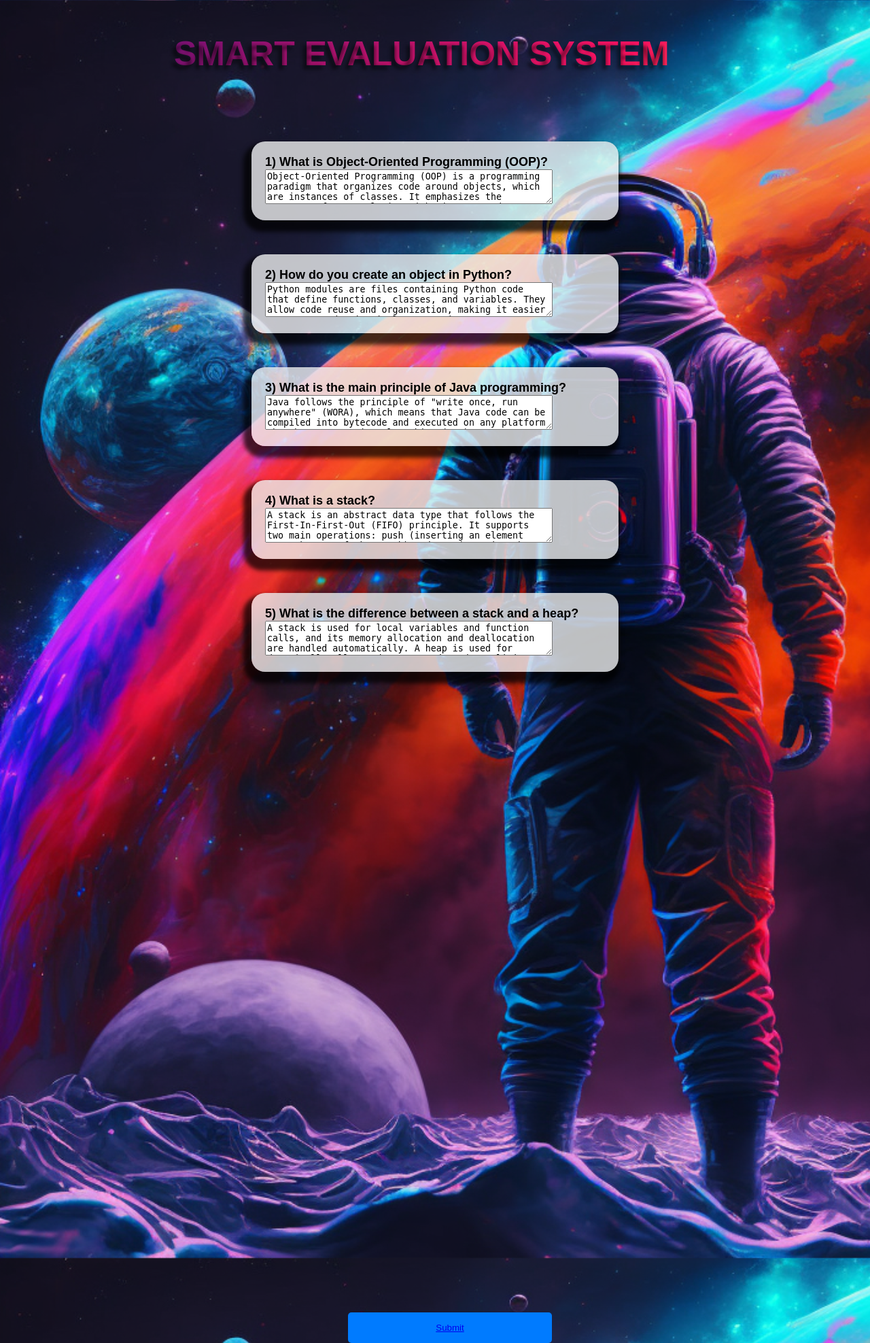
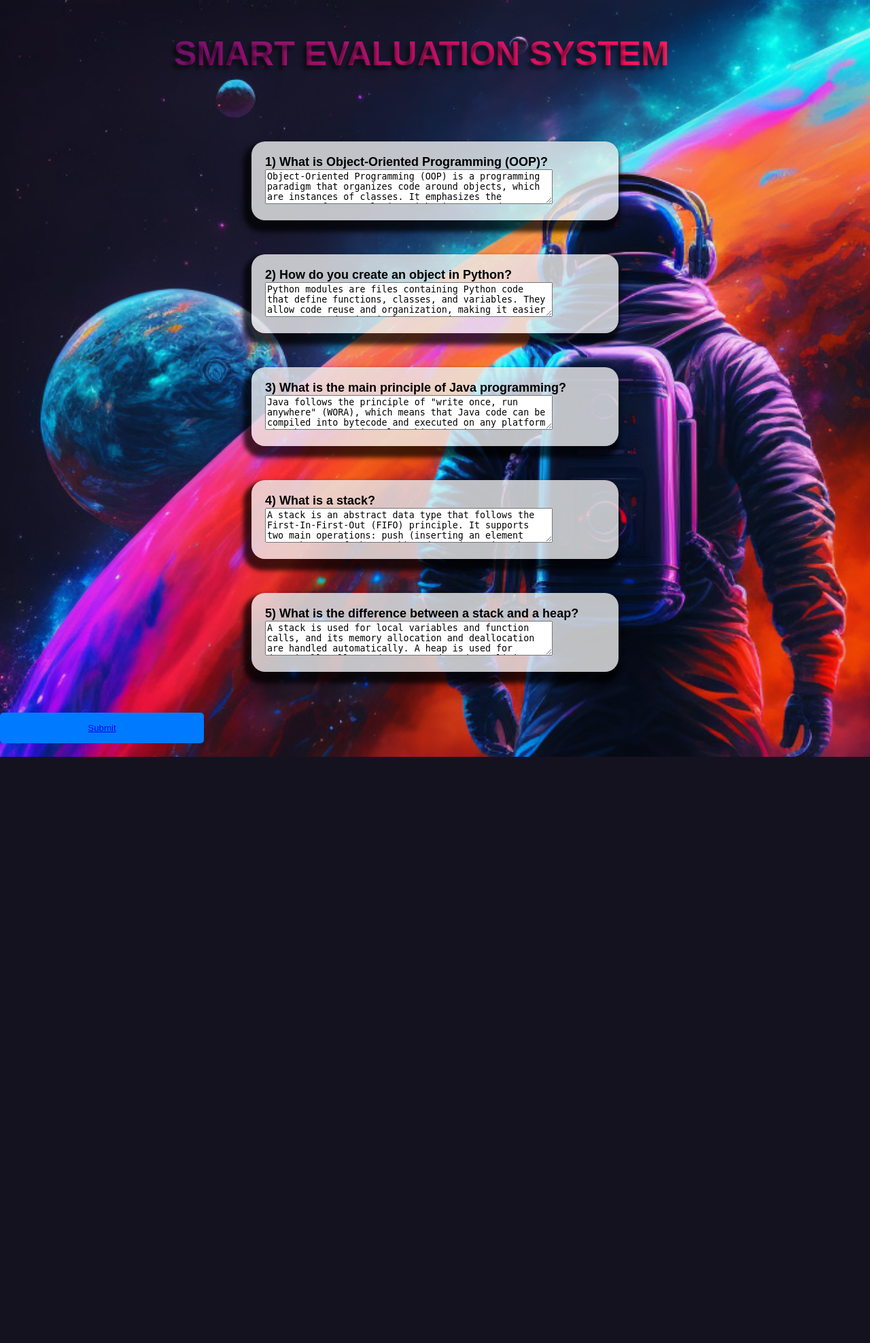
Before and after one commit to Kunta-tech/27_QUANTUM-AI, a Django app: page /test/ in a window 1280 px wide. Shown: the whole page at 68% size. After the commit the page ends 1113 px from the top, so only its background shows below. Run offline with Django 5.2, Linux system fonts and the light colour scheme.

Commit message:
correction

```diff
--- a/static/scc.js
+++ b/static/scc.js
@@ -2,7 +2,7 @@
 let fetchedHTML = ["<div class=\"container\"><div class=\"question\">","</div><p>","</p><p><b>Review: </b>","</div>"];
 function question(q,a,r) {
     const newQues = fetchedHTML[0] + q + fetchedHTML[1] + a + fetchedHTML[2] + r + fetchedHTML[3]
-    console.log(newQues)
+    // console.log(newQues)
     document.getElementById('questions').innerHTML += newQues
 }
 
--- a/static/srr.js
+++ b/static/srr.js
@@ -1,7 +1,7 @@
 let fetchedHTML = ["<div class=\"container\"><div class=\"question\">","</div><textarea name=\"textfield\" id=\"textfield\" cols=\"50\" rows=\"3\">","</textarea></div>"];
 function question(q,a) {
     const newQues = fetchedHTML[0] + q + fetchedHTML[1] + a + fetchedHTML[2]
-    console.log(newQues)
+    // console.log(newQues)
     document.getElementById('questions').innerHTML += newQues
 }
 
--- a/static/style.css
+++ b/static/style.css
@@ -45,7 +45,6 @@ body {
 }
 
 .submit-btn {
-    display: block;
     width: 300px;
     padding: 15px;
     margin-top: 10px;
@@ -54,10 +53,7 @@ body {
     color: #fff;
     border: none;
     border-radius: 5px;
-    position: absolute;
-    top:240%;
     left: 40%;
-
 }
 
 .submit-btn:hover {
--- a/templates/base.html
+++ b/templates/base.html
@@ -8,6 +8,13 @@
 {% endblock %}
 </head>
 <body>
+    <div class="container2">
+        <div class="row">
+          <div class="col-md-12 text-center">
+            <h3 class="animate-charcter"> SMART EVALUATION SYSTEM</h3>
+          </div>
+        </div>
+      </div>
 {% block content %}
 {% endblock %}
 </body>
--- a/templates/form.html
+++ b/templates/form.html
@@ -5,13 +5,6 @@
 <link rel="stylesheet" href="{% static 'style.css' %}">
 {% endblock %}
 {% block content %}
-    <div class="container2">
-        <div class="row">
-          <div class="col-md-12 text-center">
-            <h3 class="animate-charcter"> SMART EVALUATION SYSTEM</h3>
-          </div>
-        </div>
-      </div>
 <div id="questions" ></div>
 <button class="submit-btn" onclick="submitAnswer()"><a href="/score">Submit</a></button>
 <script src="{% static 'srr.js' %}"></script>
```
Also changed, not shown: templates/score.html (+2 -8 lines).
